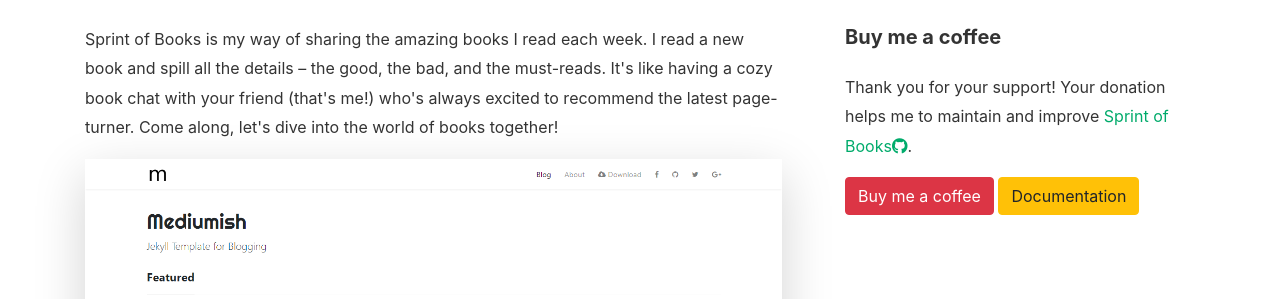
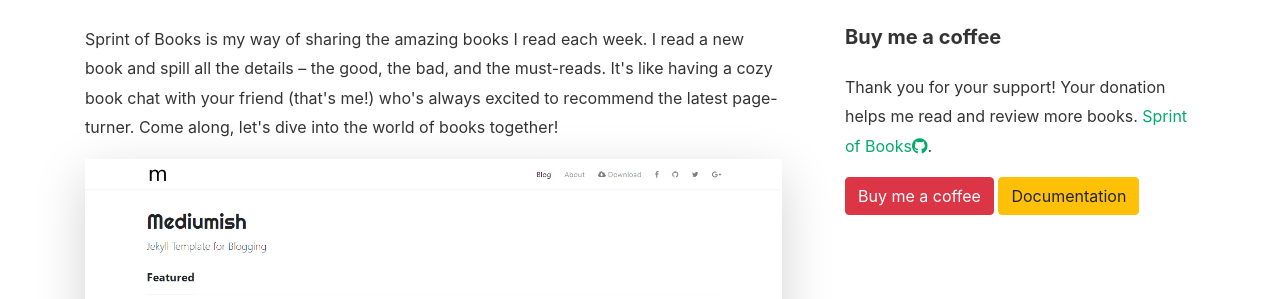
Before and after one commit to LucianaOA/Sprint-of-Books, a Jekyll site: the page built from _pages/about.md, in a window 1280 px wide. Shown: the part 265-564 px from the top of the page. Built offline with Jekyll 4.4.1, drawn with Linux system fonts in a browser that asks for light colours; nearby versions of some CDN libraries; comment, search, counter and statistics services are not loaded.

Commit message:
Update about.md

```diff
--- a/_pages/about.md
+++ b/_pages/about.md
@@ -26,7 +26,7 @@
 <div class="sticky-top sticky-top-80">
 <h5>Buy me a coffee</h5>
 
-<p>Thank you for your support! Your donation helps me to maintain and improve <a target="_blank" href="https://github.com/wowthemesnet/mediumish-theme-jekyll">Sprint of Books<i class="fab fa-github"></i></a>.</p>
+<p>Thank you for your support! Your donation helps me read and review more books. <a target="_blank" href="https://github.com/wowthemesnet/mediumish-theme-jekyll">Sprint of Books<i class="fab fa-github"></i></a>.</p>
 
 <a target="_blank" href="https://www.wowthemes.net/donate/" class="btn btn-danger">Buy me a coffee</a> <a target="_blank" href="https://bootstrapstarter.com/bootstrap-templates/template-mediumish-bootstrap-jekyll/" class="btn btn-warning">Documentation</a>
 
```
